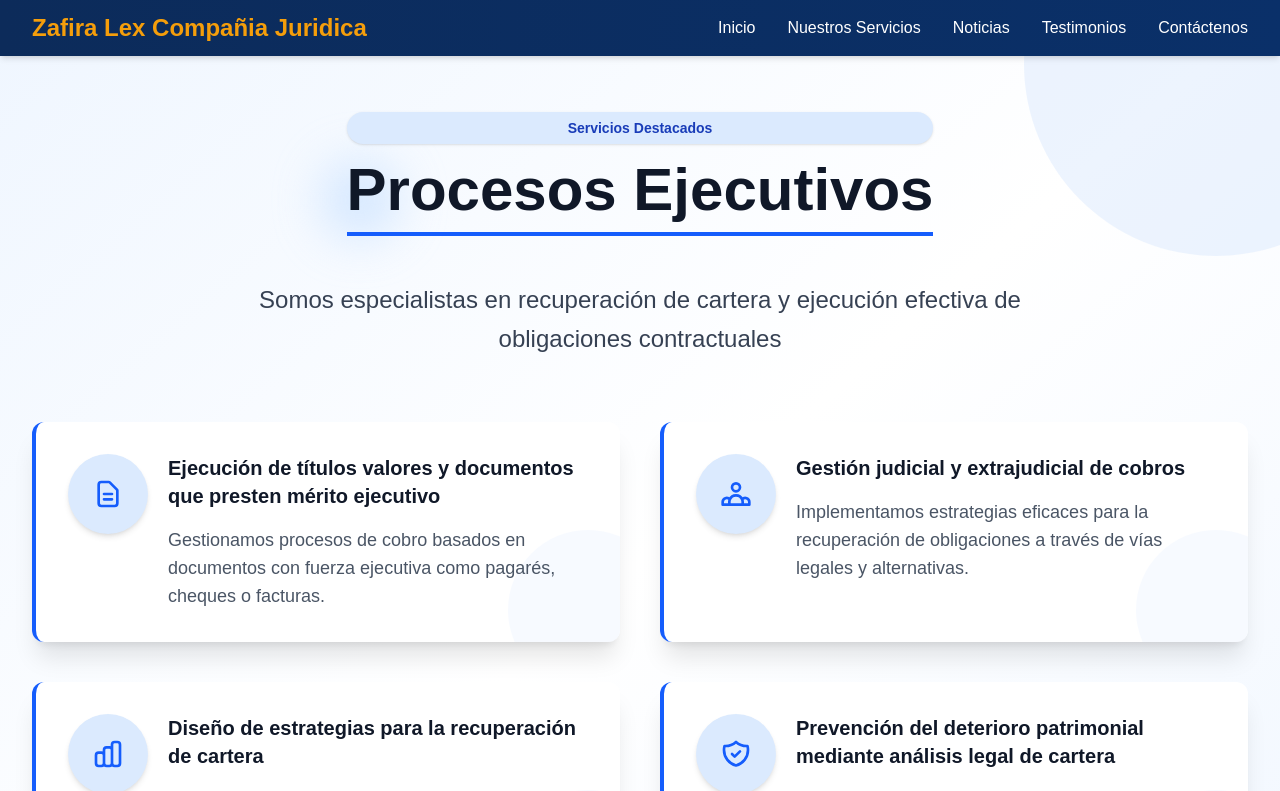
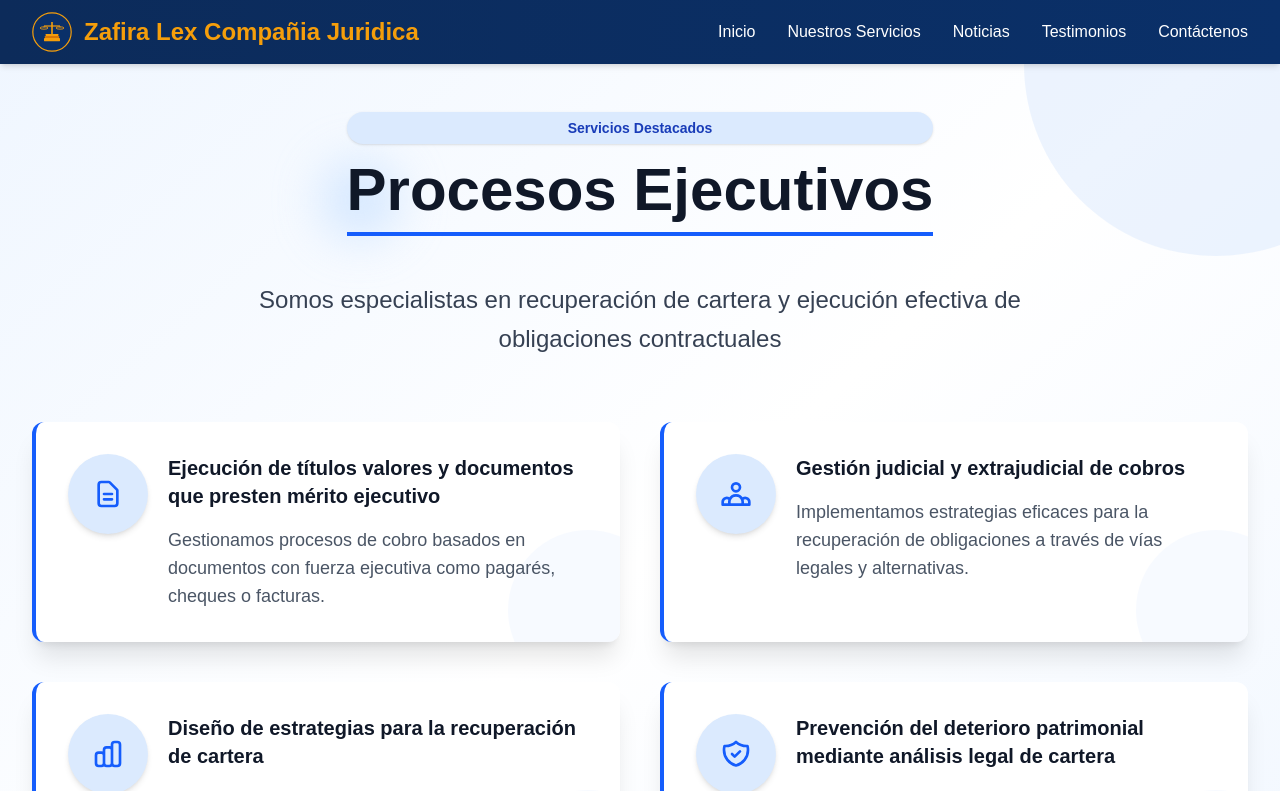
Before and after one commit to sergio129/zafiralex, a Next.js app: page / in a window 1280 px wide. Shown: the top 791 px of the page. Built offline with nearby package versions, Linux system fonts and the light colour scheme.

Commit message:
ajuste colores logo

```diff
--- a/src/components/layout/Header.tsx
+++ b/src/components/layout/Header.tsx
@@ -34,8 +34,11 @@ export default function Header() {
         <div className="flex justify-between items-center">
           {/* Logo */}
           <div className="flex-shrink-0">
-            <Link href="/" className="text-2xl font-bold transition-colors text-amber-400" style={{ color: '#f59e0b' }}>
-               Zafira Lex Compañia Juridica
+            <Link href="/" className="flex items-center gap-3">
+              <img src="/logo-icon.svg" alt="Zafira Lex Logo" className="h-10 w-10" />
+              <span className="text-2xl font-bold transition-colors text-amber-400" style={{ color: '#f59e0b' }}>
+                Zafira Lex Compañia Juridica
+              </span>
             </Link>
           </div>          {/* Desktop Menu */}
           <nav className="hidden md:flex space-x-8">
```
Also changed, not shown: public/logo-icon.svg (added).
